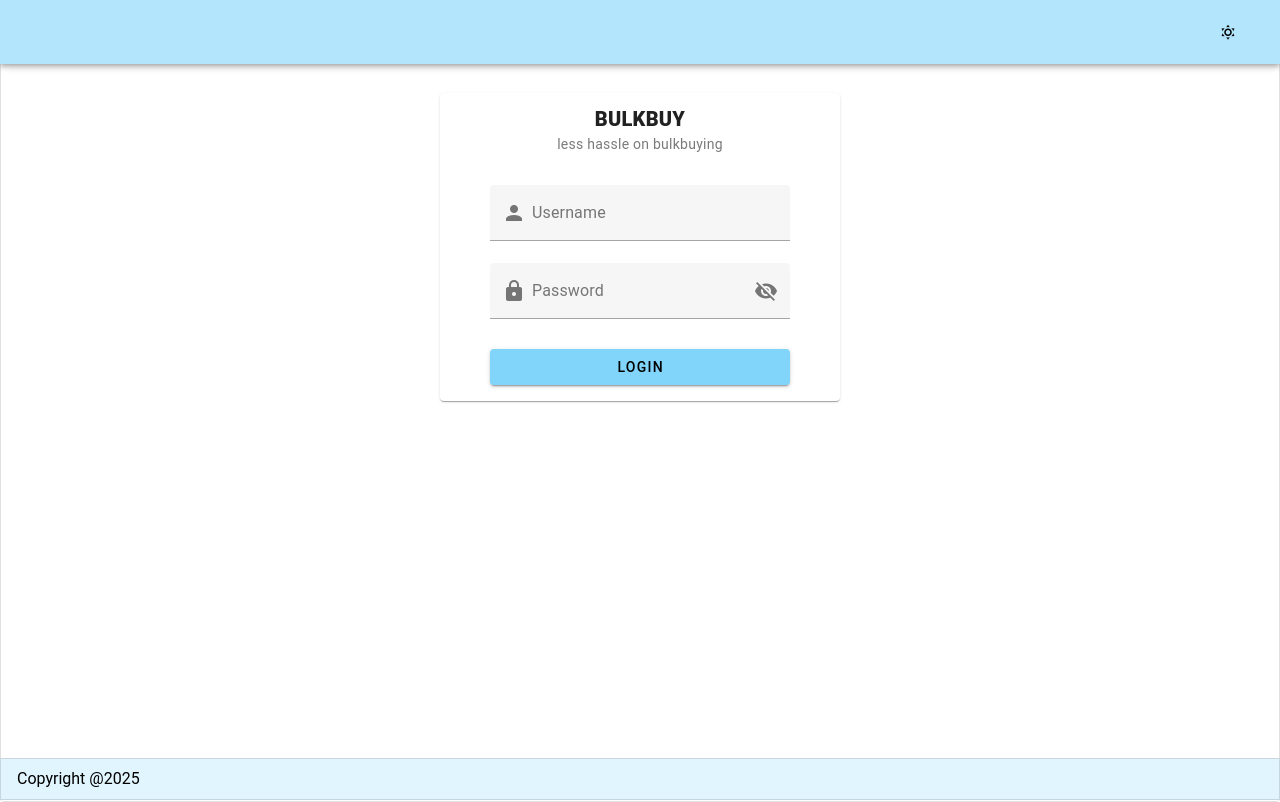
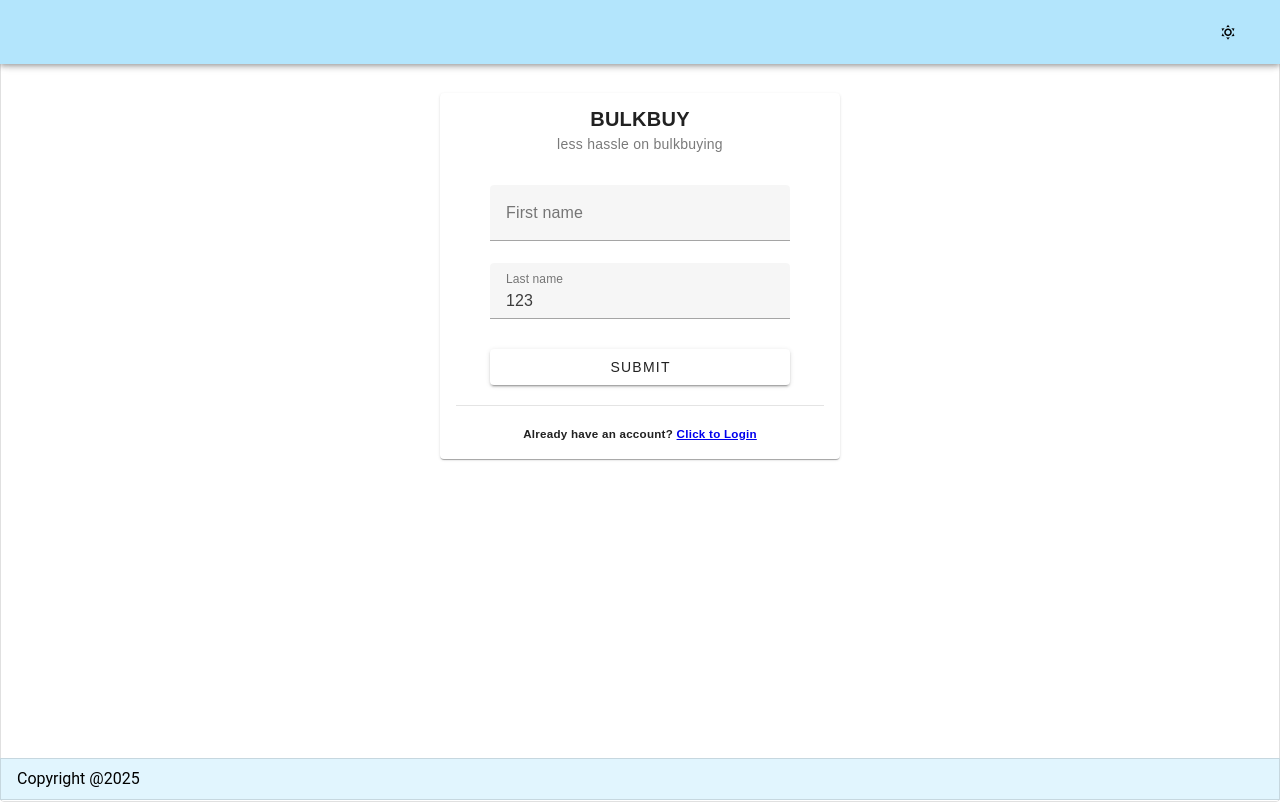
Before and after one commit to Nikopolintan/bulk-buy, a Vue app: page /register in a window 1280 px wide. Built offline with nearby package versions, Linux system fonts and the light colour scheme.

Commit message:
feat:changes on the RegisterView

```diff
--- a/src/main.js
+++ b/src/main.js
@@ -21,22 +21,7 @@ const vuetify = createVuetify({
   },
   components,
   directives,
-  theme: {
-    defaultTheme: 'light',
-    themes: {
-      light: {
-        colors: {},
-        variables: {},
-      },
-    },
-  },
-  defaults: {
-    global: {
-      style: {
-        fontFamily: 'Poppins, sans-serif',
-      },
-    },
-  },
+
 })
 
 
--- a/src/router/index.js
+++ b/src/router/index.js
@@ -6,7 +6,7 @@ const router = createRouter({
   history: createWebHistory(import.meta.env.BASE_URL),
   routes: [
     {
-      path: '/',
+      path: '/login',
       name: 'login',
       component: LoginView
     },
--- a/src/views/auth/LoginView.vue
+++ b/src/views/auth/LoginView.vue
@@ -76,7 +76,10 @@ function togglePasswordVisibility() {
                         <!-- Submit Button -->
                         <v-btn color="light-blue-lighten-3" class="mt-2" type="submit" block>Login</v-btn>
                       </v-form>
+
                     </v-sheet>
+                    <v-divider class="my-5"></v-divider>
+                    <h5>Don't have an account? <RouterLink class="text-primary" to="/register">Click to Register</RouterLink></h5>
                 </v-card-text>
               </v-card>
             </v-col>
@@ -91,7 +94,7 @@ function togglePasswordVisibility() {
 </template>
 
 <style scoped>
-/* Apply Poppins font globally */
+/* Apply Poppins font*/
 body {
   font-family: 'Poppins', sans-serif;
 }
--- a/src/views/auth/RegisterView.vue
+++ b/src/views/auth/RegisterView.vue
@@ -6,6 +6,24 @@ const theme = ref('light')
 function onClick() {
   theme.value = theme.value === 'light' ? 'dark' : 'light'
 }
+
+const firstName = ref('')
+  const firstNameRules = [
+    value => {
+      if (value?.length >= 3) return true
+      return 'First name must be at least 3 characters.'
+    },
+  ]
+
+  const lastName = ref('123')
+  const lastNameRules = [
+    value => {
+      if (/[^0-9]/.test(value)) return true
+      return 'Last name can not contain digits.'
+    },
+  ]
+
+
 </script>
 
 <template>
@@ -37,31 +55,23 @@ function onClick() {
                 <v-card-text class="pt-4">
                   <v-sheet class="mx-auto" width="300">
                     <v-form fast-fail @submit.prevent>
-                        <!-- Username Field -->
                       <v-text-field
-                          v-model="username"
-                          :rules="usernameRules"
-                          label="Username"
-                          prepend-inner-icon="mdi-account"
-                          required
+                        v-model="firstName"
+                        :rules="firstNameRules"
+                        label="First name"
                       ></v-text-field>
 
-                        <!-- Password Field with Eye Toggle -->
                       <v-text-field
-                          v-model="password"
-                          :type="showPassword ? 'text' : 'password'"
-                          :append-inner-icon="showPassword ? 'mdi-eye' : 'mdi-eye-off'"
-                          @click:append-inner="togglePasswordVisibility"
-                          :rules="passwordRules"
-                          label="Password"
-                          prepend-inner-icon="mdi-lock"
-                          required
+                        v-model="lastName"
+                        :rules="lastNameRules"
+                        label="Last name"
                       ></v-text-field>
 
-                        <!-- Submit Button -->
-                        <v-btn color="light-blue-lighten-3" class="mt-2" type="submit" block>Login</v-btn>
+                      <v-btn class="mt-2" type="submit" block>Submit</v-btn>
                     </v-form>
                   </v-sheet>
+                    <v-divider class="my-5"></v-divider>
+                    <h5>Already have an account? <RouterLink to="/login">Click to Login</RouterLink></h5>
                 </v-card-text>
               </v-card>
             </v-col>
@@ -74,3 +84,17 @@ function onClick() {
     </v-app>
   </v-responsive>
 </template>
+
+<style scoped>
+/* Apply Poppins font */
+body {
+  font-family: 'Poppins', sans-serif;
+}
+
+.v-app-bar,
+.v-card,
+.v-card-text,
+.v-btn {
+  font-family: 'Poppins', sans-serif; /* Ensures components use Poppins */
+}
+</style>
```
Lines whose indentation alone changed are shown as unchanged.
